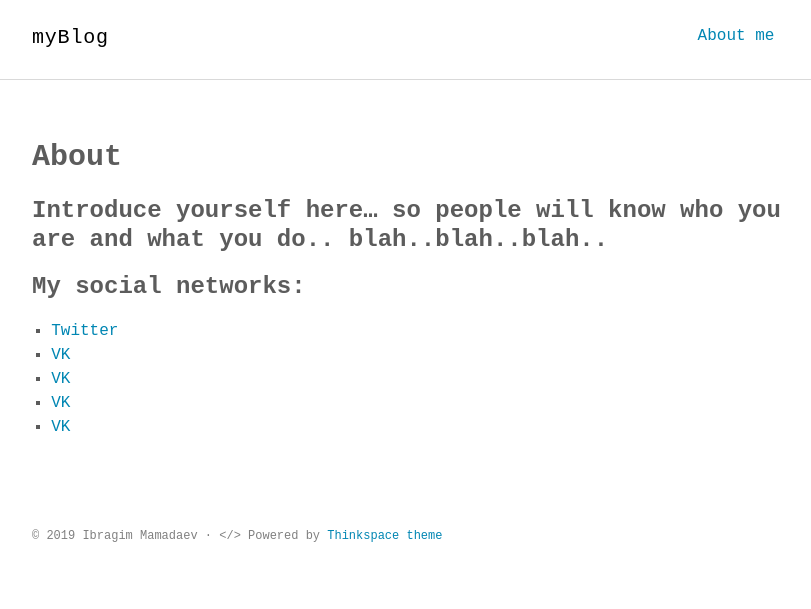
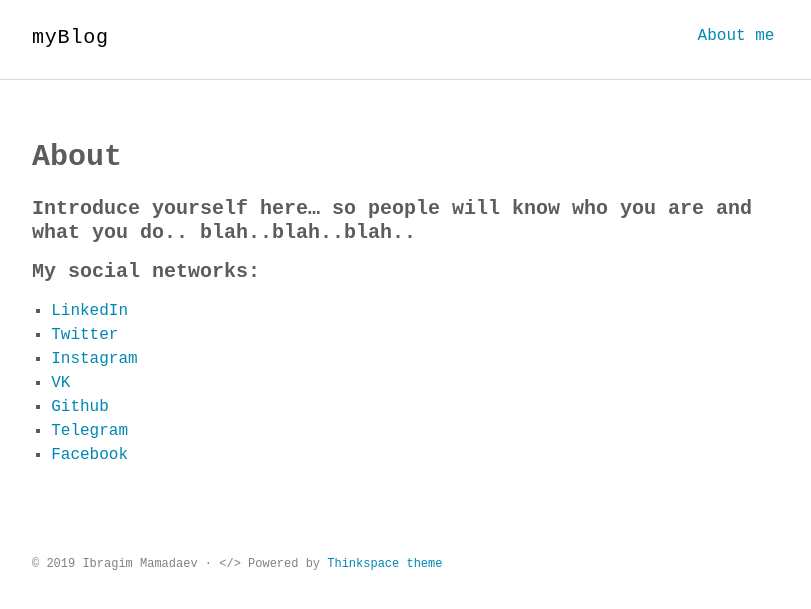
Before and after one commit to ahtubcex/ahtubcex.github.io, a Jekyll site: the page built from about.md, in a window 1280 px wide. Shown: the top 609 px of the page, without its empty margins (232-1043 px from the left). Built offline with Jekyll 4.4.1, drawn with Linux system fonts in a browser that asks for light colours; some web fonts are replaced.

Commit message:
Editions

```diff
--- a/about.md
+++ b/about.md
@@ -4,10 +4,12 @@ title: About
 permalink: /about/
 ---
 
-### Introduce yourself here... so people will know who you are and what you do.. blah..blah..blah..
-### My social networks:
+#### Introduce yourself here... so people will know who you are and what you do.. blah..blah..blah..
+#### My social networks:
+* [LinkedIn](https://www.linkedin.com/in/ibragim-mamadaev-393ba9182/ "Banned in Russia")
 * [Twitter](http://twitter.com/ibragimBMSTU)
+* [Instagram](http://instagram.com/ibragim.me "Jesus!")
 * [VK](http://vk.com/zloi_ibragim "VKontakte social network")
-* [VK](http://vk.com/zloi_ibragim "VKontakte social network")
-* [VK](http://vk.com/zloi_ibragim "VKontakte social network")
-* [VK](http://vk.com/zloi_ibragim "VKontakte social network")
+* [Github](http://github.com/mamadaev "Some university projects")
+* [Telegram](https://t.me/ibragim715 "Also banned in Russia")
+* [Facebook](https://www.facebook.com/ibragim.ibragimov.5070276)
```
